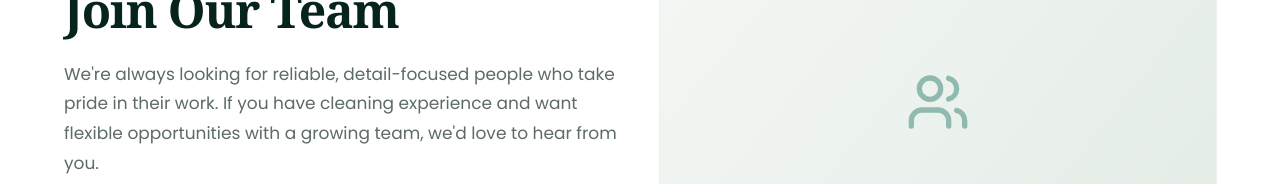
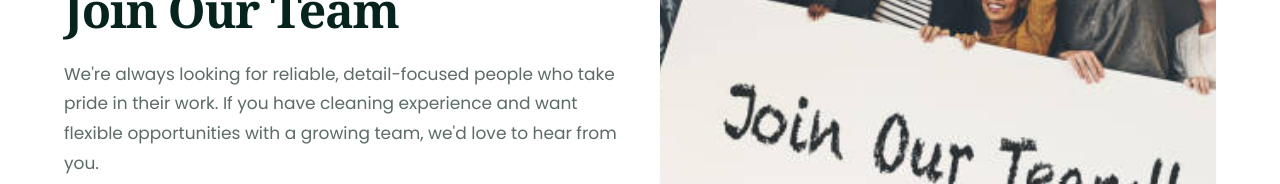
Before and after one commit to mikebrowne-sudo/sano-site, a Next.js app: page /join-our-team in a window 1280 px wide. Shown: the part 459-643 px from the top of the page. Built offline with nearby package versions, Linux system fonts and the light colour scheme; no server answers.

Commit message:
feat(careers): use team image in hero (temporary — to be replaced with real Sano photo)

```diff
--- a/src/components/CareersHero.tsx
+++ b/src/components/CareersHero.tsx
@@ -1,5 +1,6 @@
 import Link from 'next/link'
-import { ArrowRight, Users } from 'lucide-react'
+import Image from 'next/image'
+import { ArrowRight } from 'lucide-react'
 
 export function CareersHero() {
   return (
@@ -22,9 +23,16 @@ export function CareersHero() {
             </Link>
           </div>
 
-          {/* Placeholder block */}
-          <div className="relative rounded-2xl ring-1 ring-sage-100/60 shadow-sm overflow-hidden aspect-video lg:aspect-[4/5] bg-gradient-to-br from-sage-50 to-sage-100 flex items-center justify-center">
-            <Users className="w-16 h-16 text-sage-500/40" aria-hidden="true" />
+          {/* Hero image */}
+          <div className="relative rounded-2xl overflow-hidden shadow-sm aspect-[4/5]">
+            <Image
+              src="/images/careers/join-our-team-hero.jpg"
+              alt="A team celebrating with their hands raised"
+              fill
+              priority
+              sizes="(min-width: 1024px) 50vw, 100vw"
+              className="object-cover"
+            />
           </div>
         </div>
       </div>
```
Also changed, not shown: public/images/careers/join-our-team-hero.jpg (added).
